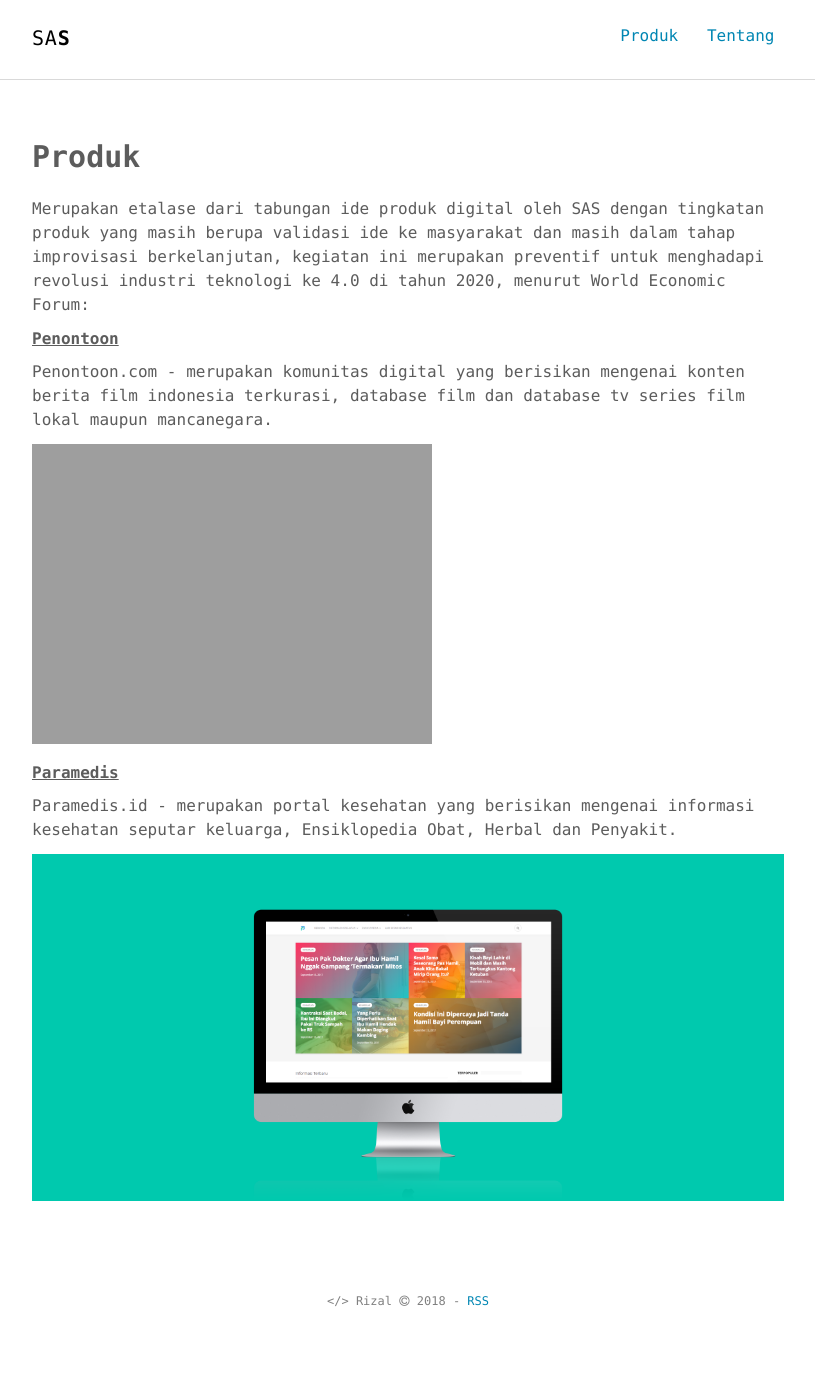
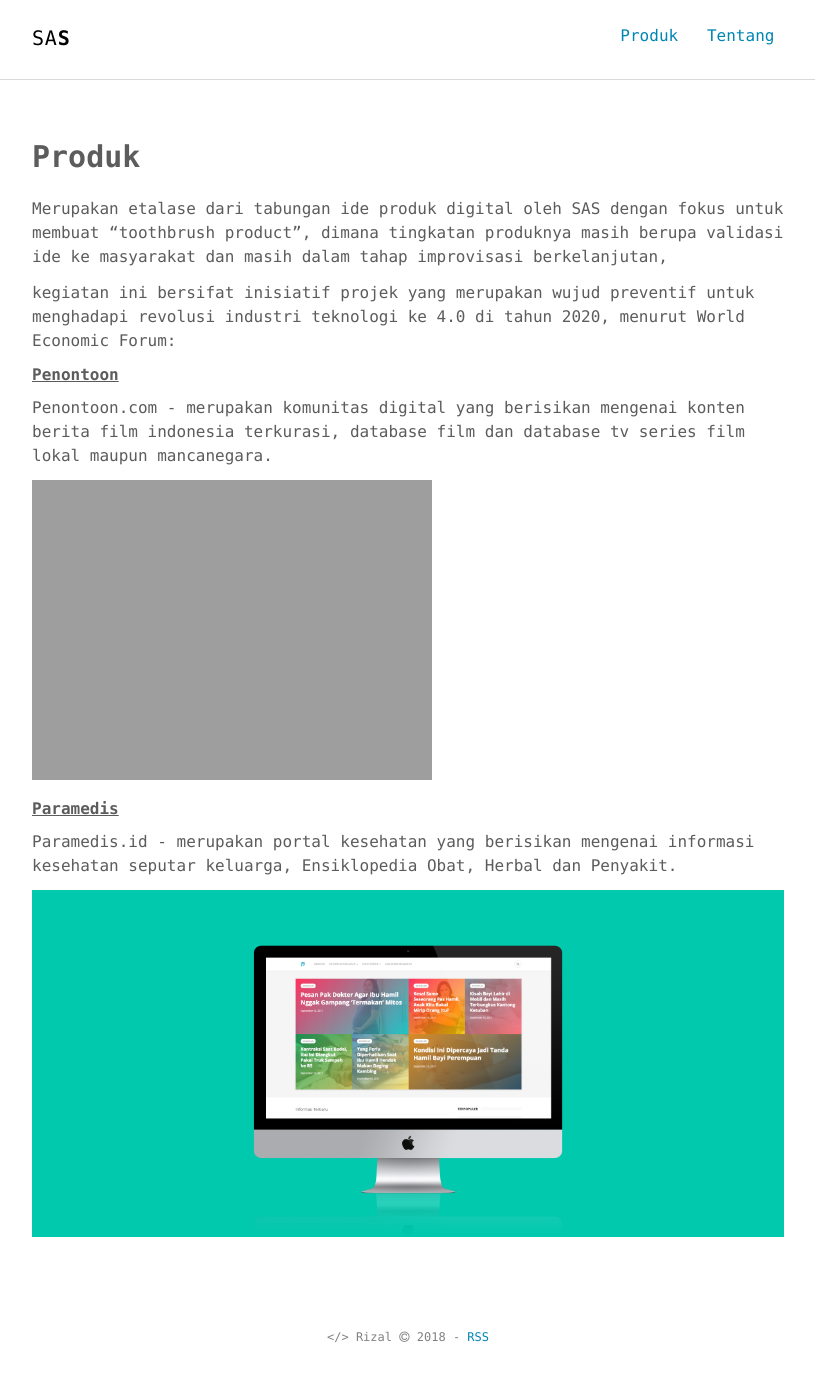
Before and after one commit to syafrizaladi/saktia, a Jekyll site: the page built from produk.md, in a window 1280 px wide. Shown: the whole page, without its empty margins (232-1047 px from the left). Built offline with Jekyll 4.4.1, drawn with Linux system fonts in a browser that asks for light colours; before the commit the page ends 1358 px from its top, so only the background shows below that.

Commit message:
Update produk.md

```diff
--- a/produk.md
+++ b/produk.md
@@ -4,7 +4,9 @@ title: Produk
 permalink: /produk/
 ---
 
-Merupakan etalase dari tabungan ide produk digital oleh SAS dengan tingkatan produk yang masih berupa validasi ide ke masyarakat dan masih dalam tahap improvisasi berkelanjutan, kegiatan ini merupakan preventif untuk menghadapi revolusi industri teknologi ke 4.0 di tahun 2020, menurut World Economic Forum:
+Merupakan etalase dari tabungan ide produk digital oleh SAS dengan fokus untuk membuat "toothbrush product", dimana tingkatan produknya masih berupa validasi ide ke masyarakat dan masih dalam tahap improvisasi berkelanjutan,
+
+kegiatan ini bersifat inisiatif projek yang merupakan wujud preventif untuk menghadapi revolusi industri teknologi ke 4.0 di tahun 2020, menurut World Economic Forum:
 <br>
 
 ##### <u>Penontoon</u>
```
